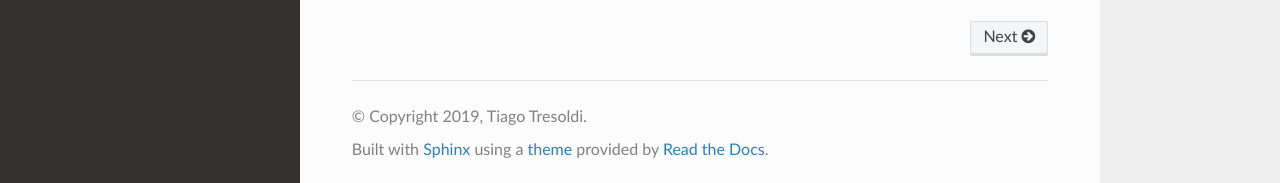
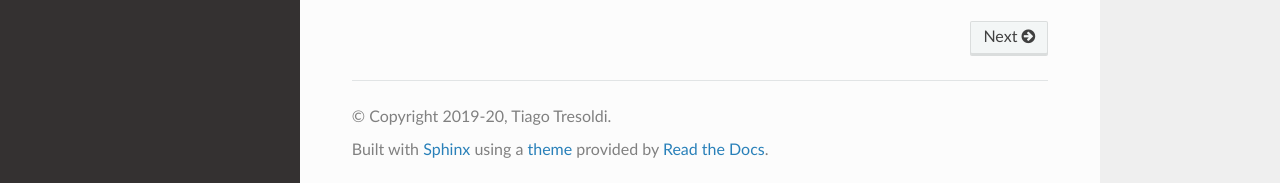
Before and after one commit to tresoldi/dafsa, a Sphinx documentation site: the page built from docs/index.rst, in a window 1280 px wide and 900 px high, scrolled down 568 px. Shown: the part 714-897 px from the top of the window. Built offline with Sphinx 7.4.7 and the Read the Docs theme 2.0.0, drawn with Linux system fonts in a browser that asks for light colours.

```diff
--- a/docs/conf.py
+++ b/docs/conf.py
@@ -18,7 +18,7 @@ sys.path.insert(0, os.path.abspath('.'))
 # -- Project information -----------------------------------------------------
 
 project = 'dafsa'
-copyright = '2019, Tiago Tresoldi'
+copyright = '2019-20, Tiago Tresoldi'
 author = 'Tiago Tresoldi'
 
 
```
